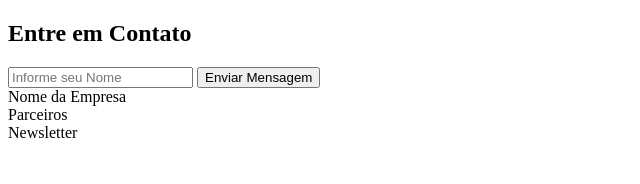
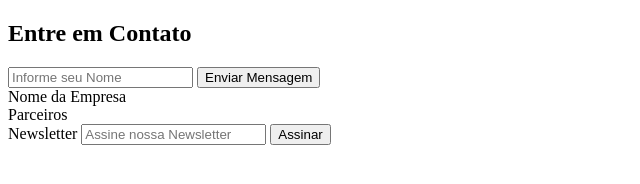
Before and after one commit to JhoneMello/formulario-contato, a plain HTML site: page index.html in a window 1280 px wide. Shown: the whole page, without its empty margins (0-640 px from the left). Drawn offline with Linux system fonts and the light colour scheme.

Commit message:
Adicionado Input Newsletter

```diff
--- a/index.html
+++ b/index.html
@@ -22,7 +22,11 @@
         <footer>
             <div>Nome da Empresa</div>
             <div>Parceiros</div>
-            <div>Newsletter</div>
+            <div>
+                Newsletter
+                <input type="text" placeholder="Assine nossa Newsletter">
+                <button>Assinar</button>
+            </div>
         </footer>
     </main>
 
```
